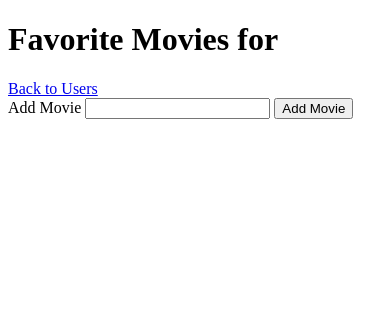
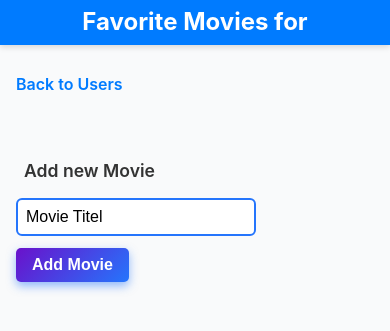
Before and after one commit to inkajanssen/MovieWebApp, a Python web app: template templates/movies.html in a window 390 px wide. Shown: the top 331 px of the page. Run offline with Jinja, Linux system fonts and the light colour scheme; the template is opened without the code that fills it, so the values that code supplies are empty.

Commit message:
added style.css and classes to html to change the look

```diff
--- a/app.py
+++ b/app.py
@@ -107,6 +107,10 @@ def remove_movie_from_users_list(user_id, movie_id):
     return redirect(url_for('favorite_movies_of_user', user_id=user_id))
 
 
+@app.errorhandler(404)
+def page_not_found(e):
+    return render_template('404.html'), 404
+
 if __name__ == "__main__":
     # Done once to create database, comment out after
     #with app.app_context():
--- a/static/style.css
+++ b/static/style.css
@@ -0,0 +1,496 @@
+/* Global Styles */
+*,
+*::before,
+*::after {
+  box-sizing: border-box;
+}
+
+body {
+  font-family: -apple-system, BlinkMacSystemFont, "Segoe UI", Roboto, Oxygen,
+    Ubuntu, Cantarell, "Open Sans", "Helvetica Neue", sans-serif;
+  margin: 0;
+  background-color: #f9fafb;
+  color: #333;
+  line-height: 1.6;
+  -webkit-font-smoothing: antialiased;
+  -moz-osx-font-smoothing: grayscale;
+}
+
+.container {
+  max-width: 960px;
+  margin: 2rem auto;
+  padding: 0 1rem;
+  padding-top: 4rem;
+}
+
+h1.banner {
+  position: fixed;
+  top: 0;
+  left: 0;
+  width: 100%;
+  background-color: #007bff; /* same primary blue as links/buttons */
+  color: white;
+  font-size: 1.75rem; /* slightly smaller to fit better in banner */
+  font-weight: 700;
+  text-align: center;
+  padding: 0.75rem 1rem;
+  box-shadow: 0 2px 6px rgba(0, 0, 0, 0.15);
+  z-index: 1000;
+  margin: 0;
+  line-height: 1.2;
+}
+
+/* Links */
+a {
+  color: #007bff;
+  text-decoration: none;
+  transition: color 0.3s ease;
+}
+
+a:hover,
+a:focus {
+  color: #0056b3;
+  outline: none;
+  text-decoration: underline;
+}
+
+/* Buttons and inputs styled as buttons */
+input[type="submit"],
+.btn {
+  cursor: pointer;
+  background-color: #007bff;
+  border: none;
+  border-radius: 5px;
+  color: white;
+  padding: 0.5rem 1rem;
+  font-size: 1rem;
+  transition: background-color 0.3s ease;
+  display: inline-block;
+  text-align: center;
+  text-decoration: none;
+}
+
+input[type="submit"]:hover,
+input[type="submit"]:focus,
+.btn:hover,
+.btn:focus {
+  background-color: #0056b3;
+  outline: none;
+}
+
+/* Forms */
+form {
+  margin-top: 1rem;
+}
+
+label {
+  display: block;
+  font-weight: 600;
+  margin-bottom: 0.25rem;
+}
+
+input[type="text"] {
+  width: 100%;
+  max-width: 400px;
+  padding: 0.5rem;
+  border: 1px solid #ccc;
+  border-radius: 4px;
+  font-size: 1rem;
+  margin-bottom: 0.5rem;
+  transition: border-color 0.3s ease;
+}
+
+input[type="text"]:focus {
+  border-color: #007bff;
+  outline: none;
+}
+
+/* Flashed messages */
+ul.flashes {
+  padding-left: 1.25rem;
+  margin: 1rem 0;
+  color: #b22222; /* Dark red, indicating errors/messages */
+  font-weight: 600;
+}
+
+/* ===============================
+   404 Page Styles
+   =============================== */
+
+div.404 {
+  text-align: center;
+  margin: 4rem 0;
+}
+
+div.404 h1 {
+  font-size: 3rem;
+  color: #b22222;
+  margin-bottom: 1rem;
+}
+
+div.404 p {
+  font-size: 1.25rem;
+  margin-bottom: 2rem;
+}
+
+div.404 .backlink {
+  font-size: 1.1rem;
+  background-color: #b22222;
+  padding: 0.75rem 1.5rem;
+  border-radius: 6px;
+  color: white;
+  display: inline-block;
+  transition: background-color 0.3s ease;
+}
+
+div.404 .backlink:hover,
+div.404 .backlink:focus {
+  background-color: #7a1313;
+  outline: none;
+}
+
+/* ===============================
+   Index Page (User List) Styles
+   =============================== */
+
+/* User List - Horizontal Layout */
+.user-list {
+  display: flex;
+  flex-wrap: wrap;         /* allow wrapping to next line if needed */
+  gap: 1rem;               /* space between user entries */
+  justify-content: center; /* center the row contents */
+  padding-left: 0;         /* remove default ul padding */
+  margin: 1.5rem 0;
+  list-style: none;        /* remove bullets */
+}
+
+/* Individual User Entry */
+.user-entry {
+  flex: 0 1 auto;          /* allow shrinking, no fixed grow */
+  min-width: 130px;        /* minimum block size */
+  max-width: 180px;        /* reasonable maximum width */
+  text-align: center;
+}
+
+/* Style the user buttons inside */
+.user-entry .btn {
+  display: inline-block;
+  width: 100%;
+  padding: 0.5rem 1rem;
+  font-size: 1rem;
+  border-radius: 6px;
+  text-decoration: none;
+  background-color: #007bff;
+  color: white;
+  transition: background-color 0.3s ease;
+}
+
+.user-entry .btn:hover,
+.user-entry .btn:focus {
+  background-color: #0056b3;
+  outline: none;
+}
+
+
+form[ action$="create_user"] {
+  max-width: 400px;
+  margin: 2rem auto 0;
+  text-align: center;
+}
+
+/* ===============================
+   Movies Page Styles
+   =============================== */
+
+/* Movie Grid */
+.movies-grid {
+  display: grid;
+  grid-template-columns: repeat(auto-fill,minmax(250px,1fr));
+  gap: 1.5rem;
+  margin-top: 1.5rem;
+}
+
+/* Each Movie card */
+.movie-card {
+  background-color: white;
+  border-radius: 8px;
+  box-shadow: 0 2px 6px rgb(0 0 0 / 0.1);
+  padding: 1rem;
+  display: flex;
+  flex-direction: column;
+  align-items: center;
+  transition: box-shadow 0.3s ease;
+}
+
+.movie-card:hover,
+.movie-card:focus-within {
+  box-shadow: 0 5px 15px rgb(0 0 0 / 0.15);
+}
+
+.movie-card img {
+  max-width: 100%;
+  height: auto;
+  border-radius: 6px;
+  margin-bottom: 1rem;
+  object-fit: cover;
+  aspect-ratio: 2 / 3;
+}
+
+/* Movie information */
+.movie-card p {
+  margin: 0.25rem 0;
+  font-size: 0.9rem;
+  color: #555;
+  width: 100%;
+  text-align: center;
+}
+
+/* Forms inside movie-card */
+.movie-card form {
+  width: 100%;
+  margin-top: 0.5rem;
+  display: flex;
+  gap: 0.5rem;
+  flex-wrap: wrap;
+  justify-content: center;
+}
+
+.movie-card form input[type="text"] {
+  flex-grow: 1;
+  max-width: 150px;
+}
+
+.movie-card form input[type="submit"] {
+  flex-shrink: 0;
+  padding: 0.4rem 0.75rem;
+  font-size: 0.9rem;
+  border-radius: 5px;
+}
+
+/* Add movie form at the bottom */
+form[action$="add_movie_to_favorite"] {
+  margin-top: 2rem;
+  text-align: center;
+}
+
+form[action$="add_movie_to_favorite"] label {
+  margin-right: 0.5rem;
+  font-weight: 600;
+}
+
+form[action$="add_movie_to_favorite"] input[type="text"] {
+  width: 240px;
+  max-width: 90vw;
+  display: inline-block;
+}
+
+/* Backlink styling (re-used) */
+.backlink {
+  display: inline-block;
+  margin-bottom: 1rem;
+  font-weight: 600;
+  color: #007bff;
+  text-decoration: none;
+  transition: color 0.3s ease;
+}
+
+.backlink:hover,
+.backlink:focus {
+  color: #0056b3;
+  outline: none;
+  text-decoration: underline;
+}
+
+/* ===============================
+   Fancy Buttons Styles
+   =============================== */
+
+/* Fancy label styling */
+.fancy-label {
+  display: inline-block;
+  font-weight: 600;
+  font-size: 1.1rem;
+  color: #333;
+  background: transparent;
+  padding: 0.2rem 0.5rem;
+  border-radius: 4px;
+  cursor: pointer;
+  user-select: none;
+  transition: color 0.2s ease;
+  margin-bottom: 0.25rem;
+
+}
+
+
+/* Ensure consistent spacing between label and input */
+.fancy-label + input[type="text"] {
+  display: block;
+  margin-top: 0.35rem;
+  padding: 0.5rem;
+  border: 2px solid #2575fc;
+  border-radius: 6px;
+  width: 240px;
+  max-width: 90vw;
+  font-size: 1rem;
+  transition: border-color 0.3s ease;
+}
+
+.fancy-label + input[type="text"]:focus {
+  border-color: #6a11cb;
+  outline: none;
+}
+
+/* Fancy button styling - matches fancy-label style */
+.fancy-button {
+  background: linear-gradient(135deg, #6a11cb 0%, #2575fc 100%);
+  border: none;
+  border-radius: 25px;
+  box-shadow: 0 4px 10px rgb(37 117 252 / 0.5);
+  color: white;
+  font-weight: 600;
+  font-size: 1rem;
+  padding: 0.5rem 1.5rem;
+  cursor: pointer;
+  user-select: none;
+  transition: background 0.3s ease, box-shadow 0.3s ease, transform 0.15s ease;
+  outline: none;
+  display: inline-block;
+  text-align: center;
+  text-decoration: none;
+  /* Avoid default input button appearance */
+  -webkit-appearance: none;
+  -moz-appearance: none;
+  appearance: none;
+  margin-top: 0.25rem;
+}
+
+.fancy-button:hover,
+.fancy-button:focus {
+  background: linear-gradient(135deg, #2575fc 0%, #6a11cb 100%);
+  box-shadow: 0 6px 14px rgb(106 17 203 / 0.7);
+  transform: scale(1.05);
+  outline: none;
+}
+
+/* Disabled state (optional) */
+.fancy-button:disabled,
+.fancy-button[disabled] {
+  opacity: 0.6;
+  cursor: not-allowed;
+  box-shadow: none;
+  background: #999;
+  transform: none;
+}
+
+/* Fancy Delete button styling - red themed */
+.fancy-delete-button {
+  background: linear-gradient(135deg, #dc3c4a 0%, #b22222 100%); /* bright red to dark red */
+  border: none;
+  border-radius: 25px;
+  box-shadow: 0 4px 10px rgba(220, 60, 74, 0.5); /* red shadow */
+  color: white;
+  font-weight: 600;
+  font-size: 1rem;
+  padding: 0.5rem 1.5rem;
+  cursor: pointer;
+  user-select: none;
+  transition: background 0.3s ease, box-shadow 0.3s ease, transform 0.15s ease;
+  outline: none;
+  display: inline-block;
+  text-align: center;
+  text-decoration: none;
+  -webkit-appearance: none;
+  -moz-appearance: none;
+  appearance: none;
+  margin-top: 0.25rem;
+}
+
+.fancy-delete-button:hover,
+.fancy-delete-button:focus {
+  background: linear-gradient(135deg, #b22222 0%, #dc3c4a 100%); /* reversed gradient */
+  box-shadow: 0 6px 14px rgba(178, 34, 34, 0.7);
+  transform: scale(1.05);
+  outline: none;
+}
+
+/* Disabled state */
+.fancy-delete-button:disabled,
+.fancy-delete-button[disabled] {
+  opacity: 0.6;
+  cursor: not-allowed;
+  box-shadow: none;
+  background: #a94442;
+  transform: none;
+}
+
+/* ===============================
+   Responsive Design
+   =============================== */
+
+/* Medium devices (tablets) */
+@media (max-width: 768px) {
+  .container {
+    margin: 1rem auto;
+    padding: 0 1rem;
+    padding-top: 5rem;
+  }
+
+   h1.banner {
+    font-size: 2rem;
+    padding: 1rem 1rem;
+  }
+
+  .user-list {
+    justify-content: center;
+  }
+
+  .user-entry {
+    flex: 1 1 120px;
+    max-width: 180px;
+  }
+
+  .movies-grid {
+    grid-template-columns: repeat(auto-fill, minmax(180px, 1fr));
+    gap: 1rem;
+  }
+
+  .movie-card img {
+    aspect-ratio: 3 / 4;
+  }
+}
+
+/* Small devices (mobile) */
+@media (max-width: 480px) {
+   h1.banner {
+    font-size: 1.5rem;
+    padding: 0.5rem 1rem;
+  }
+
+   .container {
+    padding-top: 3.5rem;
+  }
+}
+
+  .movie-card form {
+    flex-direction: column;
+  }
+
+  .movie-card form input[type="text"] {
+    max-width: 100%;
+    width: 100%;
+  }
+
+  form[action$="add_movie_to_favorite"] input[type="text"] {
+    width: 100%;
+  }
+
+  .user-list {
+    flex-direction: column;
+    align-items: center;
+  }
+
+  .user-entry {
+    width: 100%;
+    width: 240px;
+  }
+}
--- a/templates/movies.html
+++ b/templates/movies.html
@@ -1,6 +1,6 @@
 {% extends "base.html" %}
 {% block content %}
-<h1>Favorite Movies for {{ user.name }}</h1>
+<h1 class="banner">Favorite Movies for {{ user.name }}</h1>
 
 <a href="{{ url_for('home')}}" class="backlink">Back to Users</a>
 
@@ -21,14 +21,14 @@
 
         <form action="{{ url_for('change_movie_title', movie_id=movie.id, user_id=user.id) }}" method="post">
         <input type="text" id="change_title" name="change_title" value="{{ movie.name }}" required>
-        <input type="submit" value="Update">
+        <input type="submit" value="Update" class="fancy-button">
         </form>
 
         <p>Release Date: {{ movie.release_date }}</p>
         <p>Director: {{ movie.director }}</p>
 
         <form action="{{ url_for('remove_movie_from_users_list', movie_id=movie.id, user_id=user.id) }}" method="post">
-        <input type="submit" value="Delete">
+        <input type="submit" value="Delete" class="fancy-delete-button">
         </form>
 
 
@@ -36,16 +36,10 @@
     {% endfor %}
 </div>
 
-<!--<ul class="movie-list">-->
-<!--    {% for movie in movies %}-->
-<!--    <li>{{movie.name}}</li>-->
-<!--    {% endfor %}-->
-<!--</ul>-->
-
 <form action="{{ url_for('add_movie_to_favorite', user_id=user.id) }}" method="post">
-    <label for="add_movie">Add Movie</label>
-    <input type="text" id="add_movie" name="add_movie" required>
-    <input type="submit" value="Add Movie">
+    <label for="add_movie" class="fancy-label">Add new Movie</label>
+    <input type="text" id="add_movie" name="add_movie" value="Movie Titel" required>
+    <input type="submit" value="Add Movie" class="fancy-button">
 </form>
 
 {% endblock %}
```
Also changed, not shown: templates/404.html (added, +10 -0 lines), templates/index.html (+5 -5 lines).
